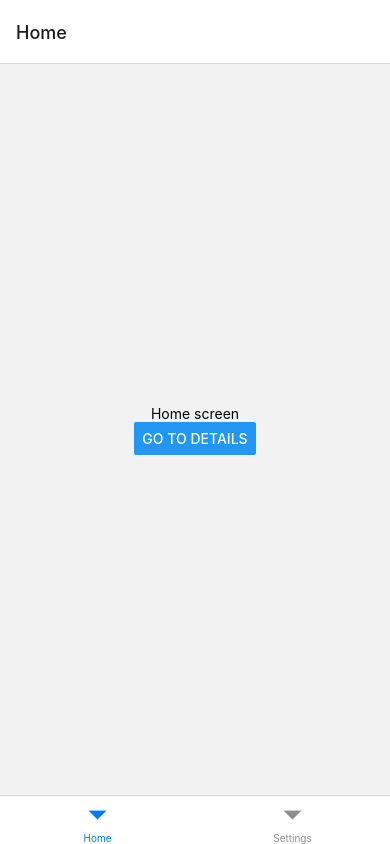
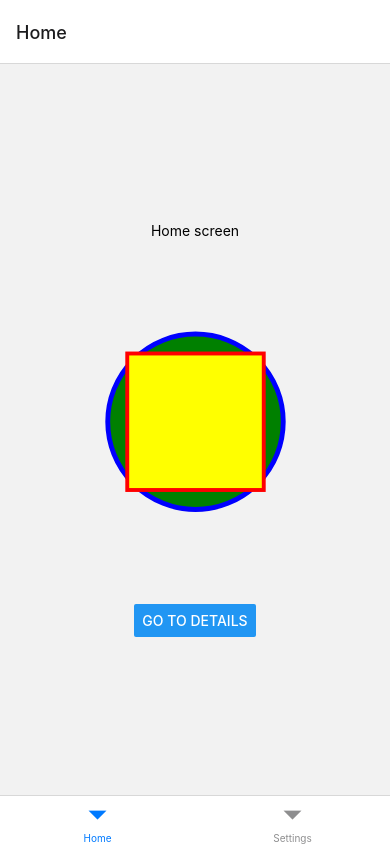
Before and after one commit to sockstabby/AwesomeProject, a React Native app: screen / in a window 390 px wide. Built offline with nearby package versions, Linux system fonts and the light colour scheme.

Commit message:
added react-native-svg

```diff
--- a/App.js
+++ b/App.js
@@ -3,6 +3,29 @@ import { Button, Text, View } from 'react-native';
 import { NavigationContainer } from '@react-navigation/native';
 import { createNativeStackNavigator } from '@react-navigation/native-stack';
 import { createBottomTabNavigator } from '@react-navigation/bottom-tabs';
+
+import Svg, {
+	Circle,
+	Ellipse,
+	G,
+	TSpan,
+	TextPath,
+	Path,
+	Polygon,
+	Polyline,
+	Line,
+	Rect,
+	Use,
+	Image,
+	Symbol,
+	Defs,
+	LinearGradient,
+	RadialGradient,
+	Stop,
+	ClipPath,
+	Pattern,
+	Mask
+} from 'react-native-svg';
 
 function DetailsScreen() {
 	return (
@@ -16,6 +39,10 @@ function HomeScreen({ navigation }) {
 	return (
 		<View style={{ flex: 1, justifyContent: 'center', alignItems: 'center' }}>
 			<Text>Home screen</Text>
+			<Svg height="50%" width="50%" viewBox="0 0 100 100">
+				<Circle cx="50" cy="50" r="45" stroke="blue" strokeWidth="2.5" fill="green" />
+				<Rect x="15" y="15" width="70" height="70" stroke="red" strokeWidth="2" fill="yellow" />
+			</Svg>
 			<Button title="Go to Details" onPress={() => navigation.navigate('Details')} />
 		</View>
 	);
--- a/package.json
+++ b/package.json
@@ -18,6 +18,7 @@
     "react-native": "https://github.com/expo/react-native/archive/sdk-42.0.0.tar.gz",
     "react-native-safe-area-context": "3.2.0",
     "react-native-screens": "^3.7.0",
+    "react-native-svg": "12.1.1",
     "react-native-web": "~0.13.12"
   },
   "devDependencies": {
```
Also changed, not shown: 1 other file (tests, documents, lock files or other folders).
